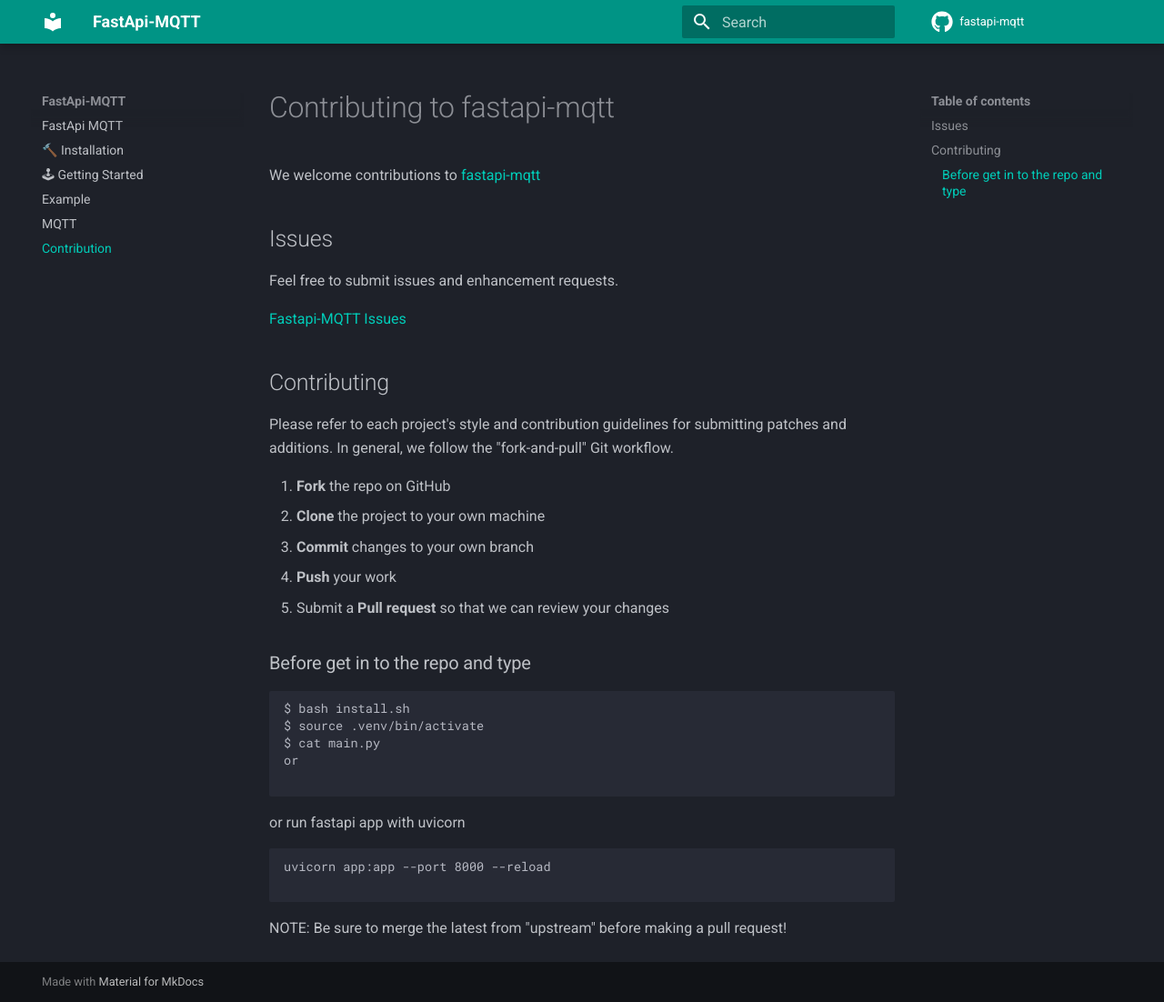
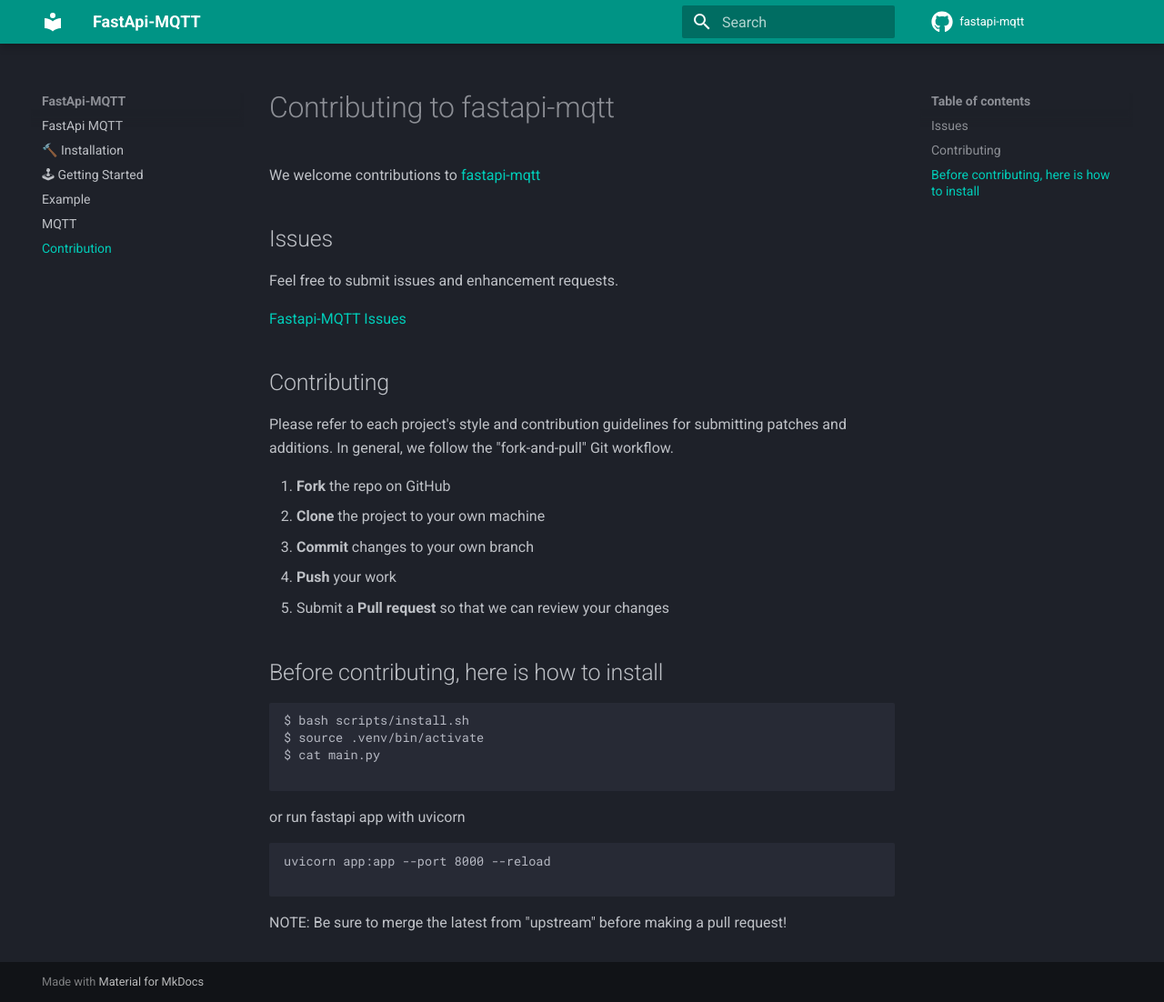
Before and after one commit to sabuhish/fastapi-mqtt, an MkDocs documentation site: the page built from docs/contribute.md, in a window 1280 px wide and 1102 px high. Shown: the whole window at 91% size. Built offline with MkDocs 1.6.1 and Material for MkDocs 9.7.7, drawn with Linux system fonts in a browser that asks for light colours; comment, search, counter and statistics services are not loaded.

Commit message:
Update contribute.md

````diff
--- a/docs/contribute.md
+++ b/docs/contribute.md
@@ -21,15 +21,12 @@
  4. **Push** your work
  5. Submit a **Pull request** so that we can review your changes
 
-<!-- FIXME: What does this title mean? I dont get it :P-->
-### Before get in to the repo and type
-
+## Before contributing, here is how to install
 
 ```sh
-$ bash install.sh
+$ bash scripts/install.sh
 $ source .venv/bin/activate
 $ cat main.py
-or
 
 ```
 or run fastapi app with uvicorn
````
